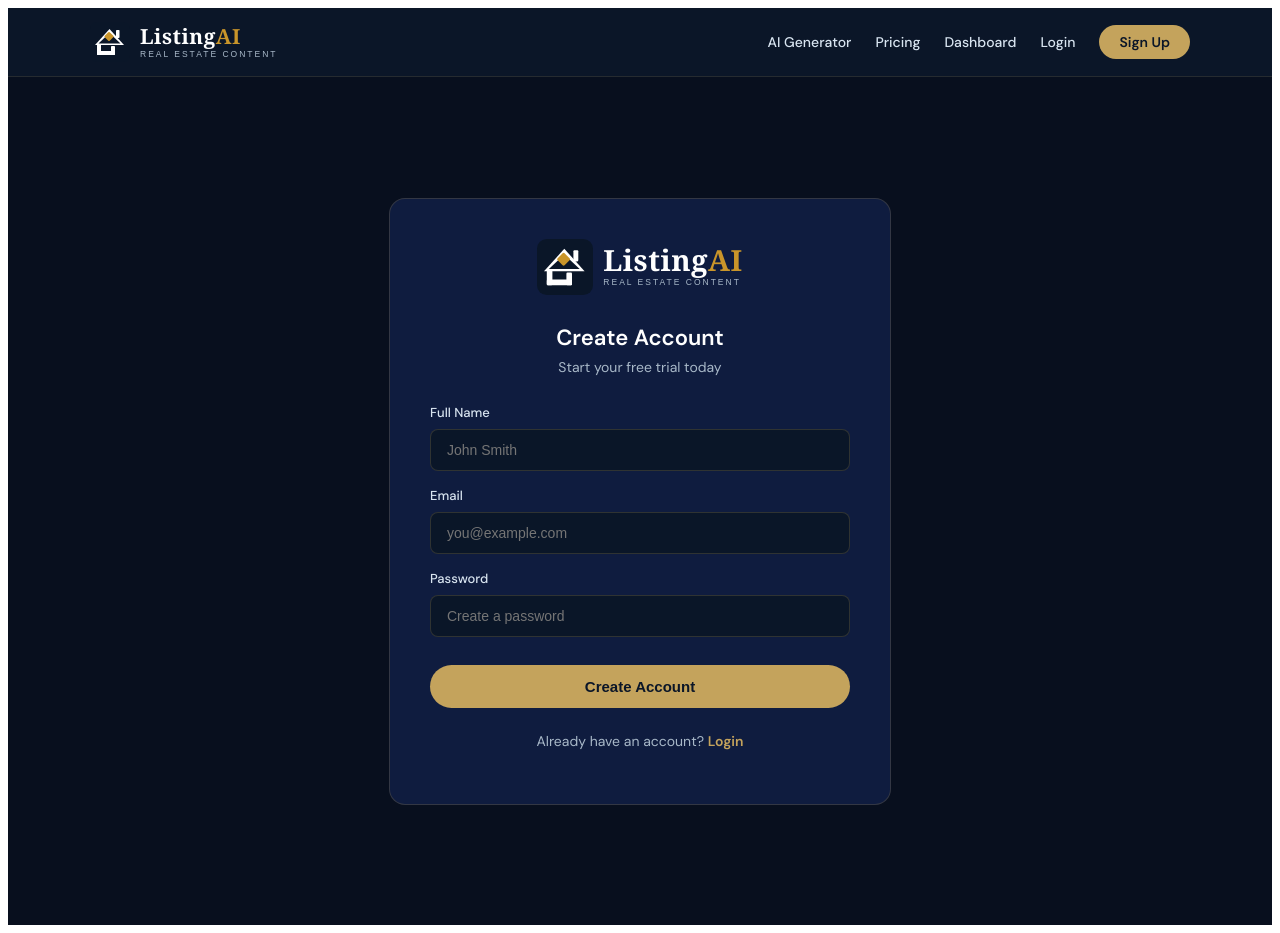
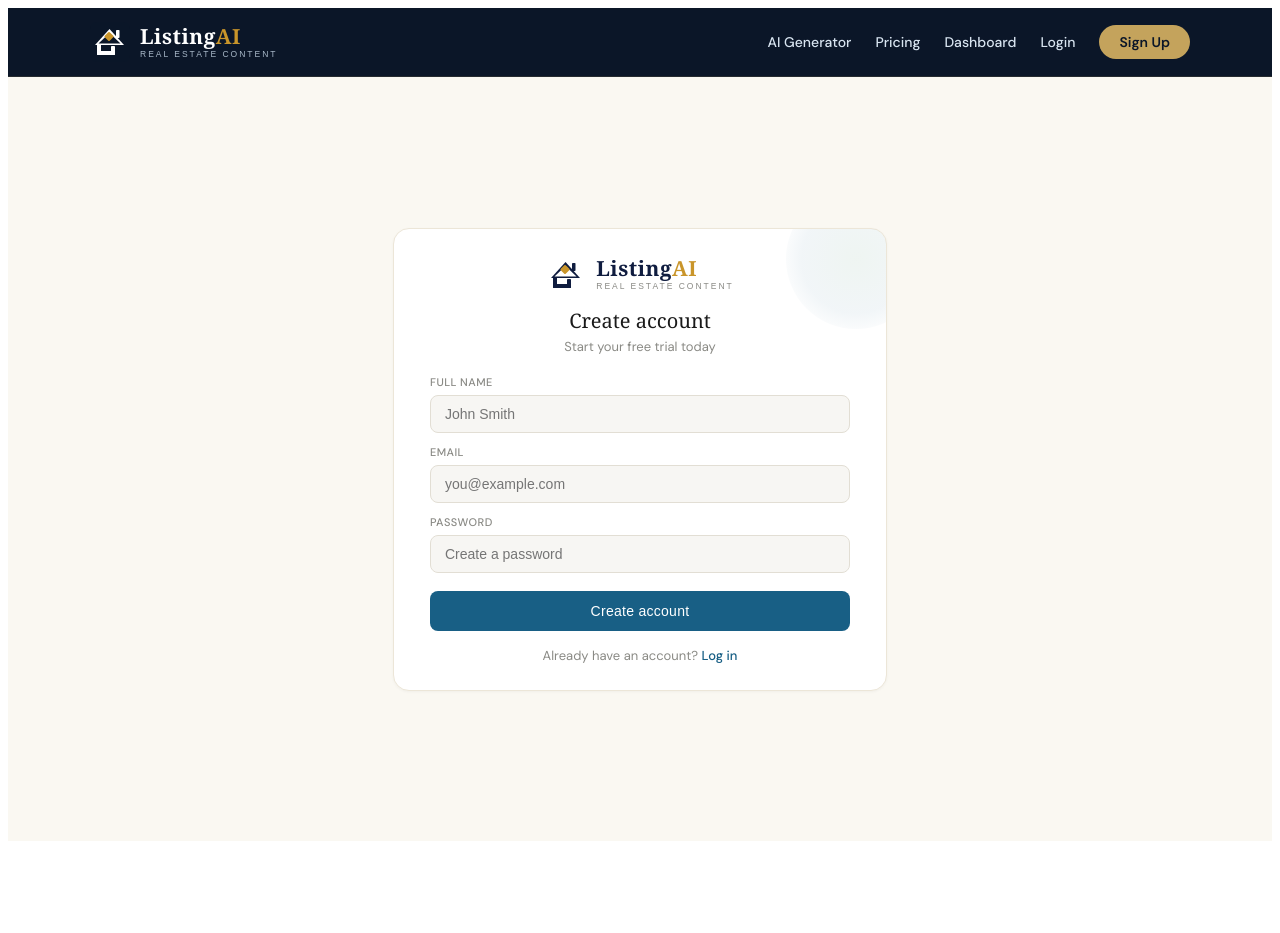
Before and after one commit to khancodewala/listingai, a Next.js app: page /signup in a window 1280 px wide. After the commit the page ends 849 px from the top, so only its background shows below. Built offline with nearby package versions, Linux system fonts and the light colour scheme; no server answers.

Commit message:
app/global.css & signup.page.js

```diff
--- a/app/globals.css
+++ b/app/globals.css
@@ -5,3 +5,11 @@ input:-webkit-autofill:focus {
   -webkit-text-fill-color: #ffffff !important;
   caret-color: #ffffff;
 }
+
+.theme-light-auth input:-webkit-autofill,
+.theme-light-auth input:-webkit-autofill:hover,
+.theme-light-auth input:-webkit-autofill:focus {
+  -webkit-box-shadow: 0 0 0px 1000px #f7f6f3 inset !important;
+  -webkit-text-fill-color: #1a1a1a !important;
+  caret-color: #1a1a1a;
+}
--- a/app/signup/page.js
+++ b/app/signup/page.js
@@ -27,54 +27,70 @@ export default function Signup() {
   };
 
   return (
-    <main style={{
-      minHeight: "100vh",
-      background: "#080F1E",
+    <main className="theme-light-auth" style={{
+      minHeight: "calc(100vh - 60px)",
+      background: "#FAF8F2",
       display: "flex",
       alignItems: "center",
       justifyContent: "center",
-      padding: "24px",
+      padding: "16px",
+      paddingTop: "12px",
+      paddingBottom: "12px",
       fontFamily: "'DM Sans', sans-serif",
     }}>
       <div style={{
-        background: "#0f1c3f",
-        border: "1px solid rgba(196,163,92,0.2)",
+        background: "#ffffff",
+        border: "1px solid #ece6d8",
         borderRadius: "16px",
-        padding: "40px",
+        padding: "26px 36px",
         width: "100%",
         maxWidth: "420px",
+        boxShadow: "0 1px 3px rgba(0,0,0,0.04)",
+        position: "relative",
+        overflow: "hidden",
       }}>
+        {/* Decorative corner accent */}
+        <div style={{
+          position: "absolute",
+          top: "-40px",
+          right: "-40px",
+          width: "140px",
+          height: "140px",
+          borderRadius: "50%",
+          background: "radial-gradient(circle, rgba(94,155,124,0.10) 0%, rgba(24,95,133,0.06) 55%, rgba(24,95,133,0) 80%)",
+        }} />
+
         {/* Logo */}
-        <div style={{ display: "flex", justifyContent: "center", marginBottom: "28px" }}>
+        <div style={{ display: "flex", justifyContent: "center", marginBottom: "12px", position: "relative" }}>
           <a href="/" style={{ textDecoration: "none" }}>
-            <LogoMark size="lg" theme="dark" />
+            <LogoMark size="md" theme="light" />
           </a>
         </div>
 
-        <h1 style={{ color: "#ffffff", fontSize: "22px", fontWeight: 700, textAlign: "center", margin: "0 0 6px" }}>
-          Create Account
+        <h1 style={{ color: "#1a1a1a", fontSize: "20px", fontWeight: 500, textAlign: "center", margin: "0 0 4px", fontFamily: "Georgia, serif" }}>
+          Create account
         </h1>
-        <p style={{ color: "#A8B8C8", fontSize: "14px", textAlign: "center", margin: "0 0 28px" }}>
+        <p style={{ color: "#8a8a85", fontSize: "13px", textAlign: "center", margin: "0 0 20px" }}>
           Start your free trial today
         </p>
 
         {error && (
           <div style={{
-            background: "rgba(239,68,68,0.1)",
-            border: "1px solid rgba(239,68,68,0.3)",
-            color: "#fca5a5",
+            background: "#fdf0ee",
+            border: "1px solid #f3c9c2",
+            color: "#a3372a",
             fontSize: "13px",
             borderRadius: "8px",
-            padding: "12px 16px",
-            marginBottom: "20px",
+            padding: "10px 14px",
+            marginBottom: "16px",
           }}>
-            ⚠️ {error}
+            {error}
           </div>
         )}
 
-        <div style={{ marginBottom: "16px" }}>
-          <label style={{ display: "block", color: "#D8E4F0", fontSize: "13px", fontWeight: 500, marginBottom: "8px" }}>
-            Full Name
+        <div style={{ marginBottom: "12px" }}>
+          <label style={{ display: "block", color: "#8a8a85", fontSize: "11px", fontWeight: 500, textTransform: "uppercase", letterSpacing: "0.04em", marginBottom: "6px" }}>
+            Full name
           </label>
           <input
             type="text"
@@ -83,15 +99,15 @@ export default function Signup() {
             onChange={(e) => setName(e.target.value)}
             style={{
               width: "100%", boxSizing: "border-box",
-              background: "#0a1628", border: "1px solid rgba(196,163,92,0.2)",
-              borderRadius: "8px", padding: "12px 16px",
-              color: "#ffffff", fontSize: "14px", outline: "none",
+              background: "#f7f6f3", border: "1px solid #e2ded4",
+              borderRadius: "8px", padding: "10px 14px",
+              color: "#1a1a1a", fontSize: "14px", outline: "none",
             }}
           />
         </div>
 
-        <div style={{ marginBottom: "16px" }}>
-          <label style={{ display: "block", color: "#D8E4F0", fontSize: "13px", fontWeight: 500, marginBottom: "8px" }}>
+        <div style={{ marginBottom: "12px" }}>
+          <label style={{ display: "block", color: "#8a8a85", fontSize: "11px", fontWeight: 500, textTransform: "uppercase", letterSpacing: "0.04em", marginBottom: "6px" }}>
             Email
           </label>
           <input
@@ -101,15 +117,15 @@ export default function Signup() {
             onChange={(e) => setEmail(e.target.value)}
             style={{
               width: "100%", boxSizing: "border-box",
-              background: "#0a1628", border: "1px solid rgba(196,163,92,0.2)",
-              borderRadius: "8px", padding: "12px 16px",
-              color: "#ffffff", fontSize: "14px", outline: "none",
+              background: "#f7f6f3", border: "1px solid #e2ded4",
+              borderRadius: "8px", padding: "10px 14px",
+              color: "#1a1a1a", fontSize: "14px", outline: "none",
             }}
           />
         </div>
 
-        <div style={{ marginBottom: "28px" }}>
-          <label style={{ display: "block", color: "#D8E4F0", fontSize: "13px", fontWeight: 500, marginBottom: "8px" }}>
+        <div style={{ marginBottom: "18px" }}>
+          <label style={{ display: "block", color: "#8a8a85", fontSize: "11px", fontWeight: 500, textTransform: "uppercase", letterSpacing: "0.04em", marginBottom: "6px" }}>
             Password
           </label>
           <input
@@ -119,9 +135,9 @@ export default function Signup() {
             onChange={(e) => setPassword(e.target.value)}
             style={{
               width: "100%", boxSizing: "border-box",
-              background: "#0a1628", border: "1px solid rgba(196,163,92,0.2)",
-              borderRadius: "8px", padding: "12px 16px",
-              color: "#ffffff", fontSize: "14px", outline: "none",
+              background: "#f7f6f3", border: "1px solid #e2ded4",
+              borderRadius: "8px", padding: "10px 14px",
+              color: "#1a1a1a", fontSize: "14px", outline: "none",
             }}
           />
         </div>
@@ -130,18 +146,19 @@ export default function Signup() {
           onClick={handleSignup}
           disabled={loading}
           style={{
-            width: "100%", padding: "13px",
-            background: loading ? "#8a6d3b" : "#C4A35C",
-            color: "#0B1628", fontWeight: 700, fontSize: "15px",
-            border: "none", borderRadius: "50px", cursor: loading ? "not-allowed" : "pointer",
+            width: "100%", padding: "12px",
+            background: loading ? "#5c7d91" : "#185F85",
+            color: "#ffffff", fontWeight: 500, fontSize: "14px",
+            border: "none", borderRadius: "8px", cursor: loading ? "not-allowed" : "pointer",
+            letterSpacing: "0.02em",
           }}
         >
-          {loading ? "Creating Account..." : "Create Account"}
+          {loading ? "Creating account..." : "Create account"}
         </button>
 
-        <p style={{ color: "#A8B8C8", fontSize: "14px", textAlign: "center", marginTop: "24px" }}>
+        <p style={{ color: "#8a8a85", fontSize: "13px", textAlign: "center", marginTop: "16px", marginBottom: 0 }}>
           Already have an account?{" "}
-          <a href="/login" style={{ color: "#C4A35C", fontWeight: 600, textDecoration: "none" }}>Login</a>
+          <a href="/login" style={{ color: "#185F85", fontWeight: 500, textDecoration: "none" }}>Log in</a>
         </p>
       </div>
     </main>
--- a/components/LogoMark.js
+++ b/components/LogoMark.js
@@ -10,6 +10,7 @@ export default function LogoMark({ size = 'md', theme = 'dark' }) {
   const navy = theme === 'dark' ? '#0a1628' : '#ffffff';
   const shape = theme === 'dark' ? '#ffffff' : '#0f1c3f';
   const gold = '#C9952A';
+  const subtitleColor = theme === 'dark' ? '#A8B8C8' : '#8a8a85';
 
   return (
     <div style={{ display: 'flex', alignItems: 'center', gap: '10px' }}>
@@ -46,7 +47,7 @@ export default function LogoMark({ size = 'md', theme = 'dark' }) {
             fontFamily: 'Arial, sans-serif',
             fontSize: '8.5px',
             letterSpacing: '2px',
-            color: '#A8B8C8',
+            color: subtitleColor,
             marginTop: '3px',
           }}>
             REAL ESTATE CONTENT
```
